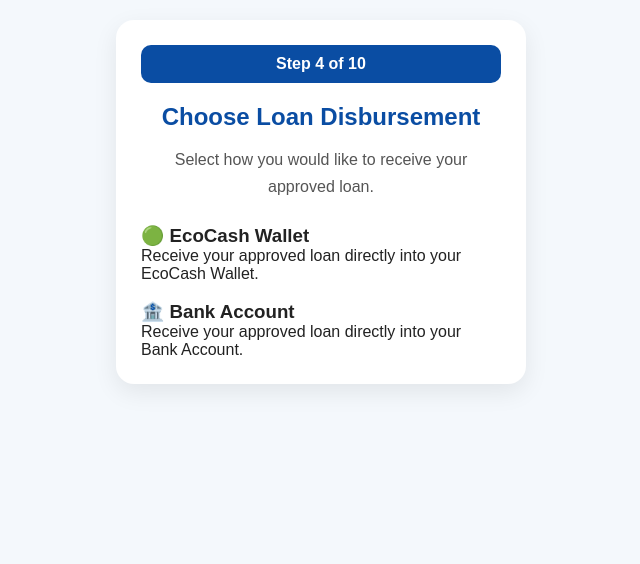
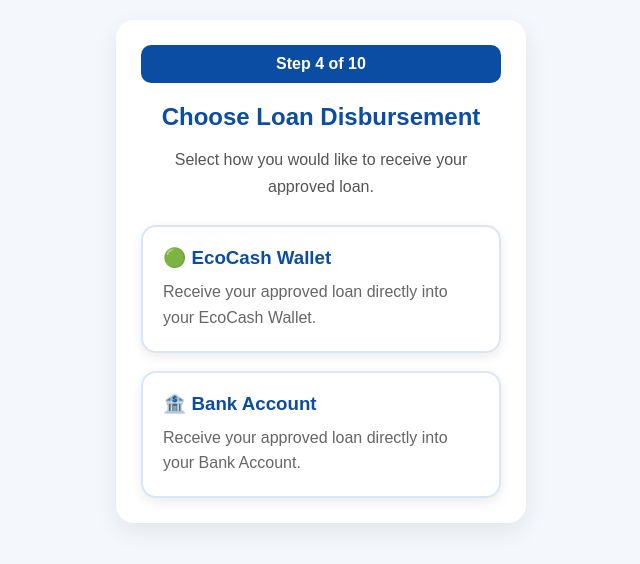
Before and after one commit to kipkemoititus02-Ace/Smart-Loans-, a website: page public/disbursement.html in a window 1280 px wide. Shown: the whole page, without its empty margins (319-959 px from the left). Drawn offline with Linux system fonts and the light colour scheme.

Commit message:
Add styles for option card component

```diff
--- a/public/css/style.css
+++ b/public/css/style.css
@@ -142,3 +142,45 @@ input:focus,
 select:focus{
     border-color:#0A4DA3;
 }
+
+.option-card{
+
+background:#ffffff;
+
+border:2px solid #d9e6f7;
+
+border-radius:15px;
+
+padding:20px;
+
+cursor:pointer;
+
+transition:0.3s;
+
+box-shadow:0 4px 12px rgba(0,0,0,.08);
+
+}
+
+.option-card:hover{
+
+border-color:#0A4DA3;
+
+transform:scale(1.02);
+
+}
+
+.option-card h3{
+
+color:#0A4DA3;
+
+margin-bottom:10px;
+
+}
+
+.option-card p{
+
+color:#666;
+
+line-height:1.6;
+
+}
```
